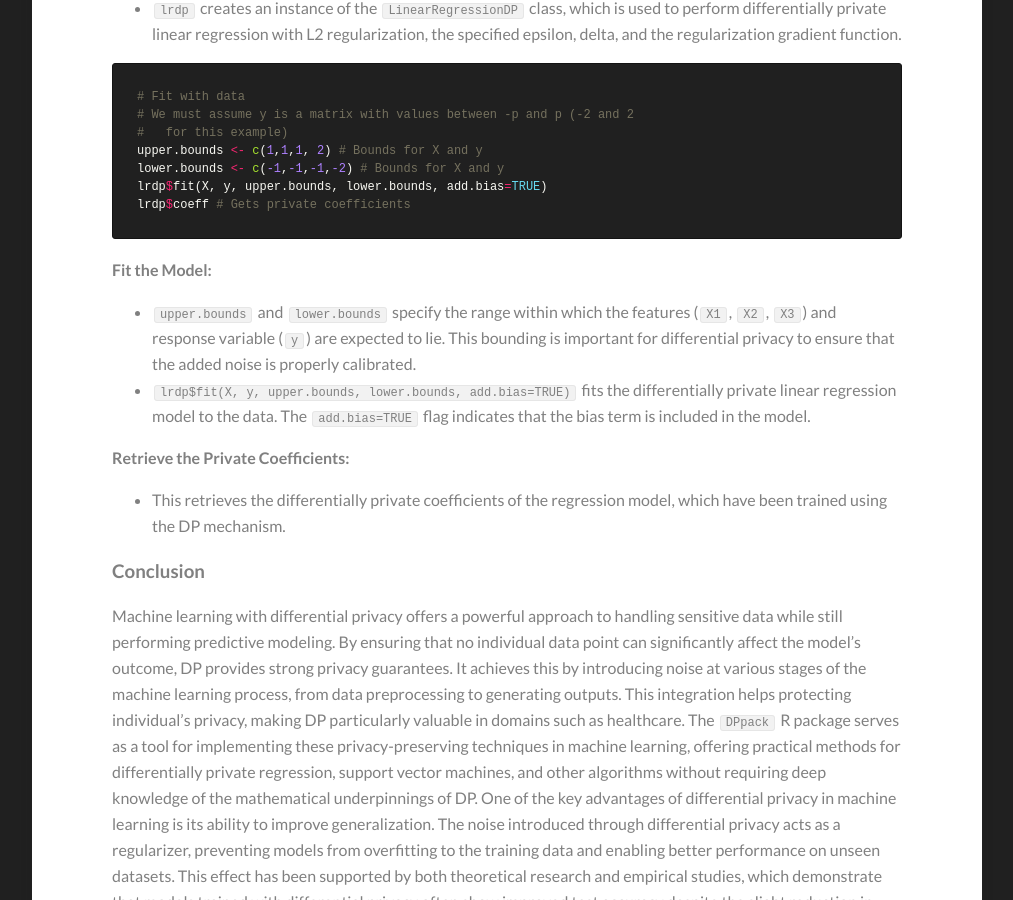
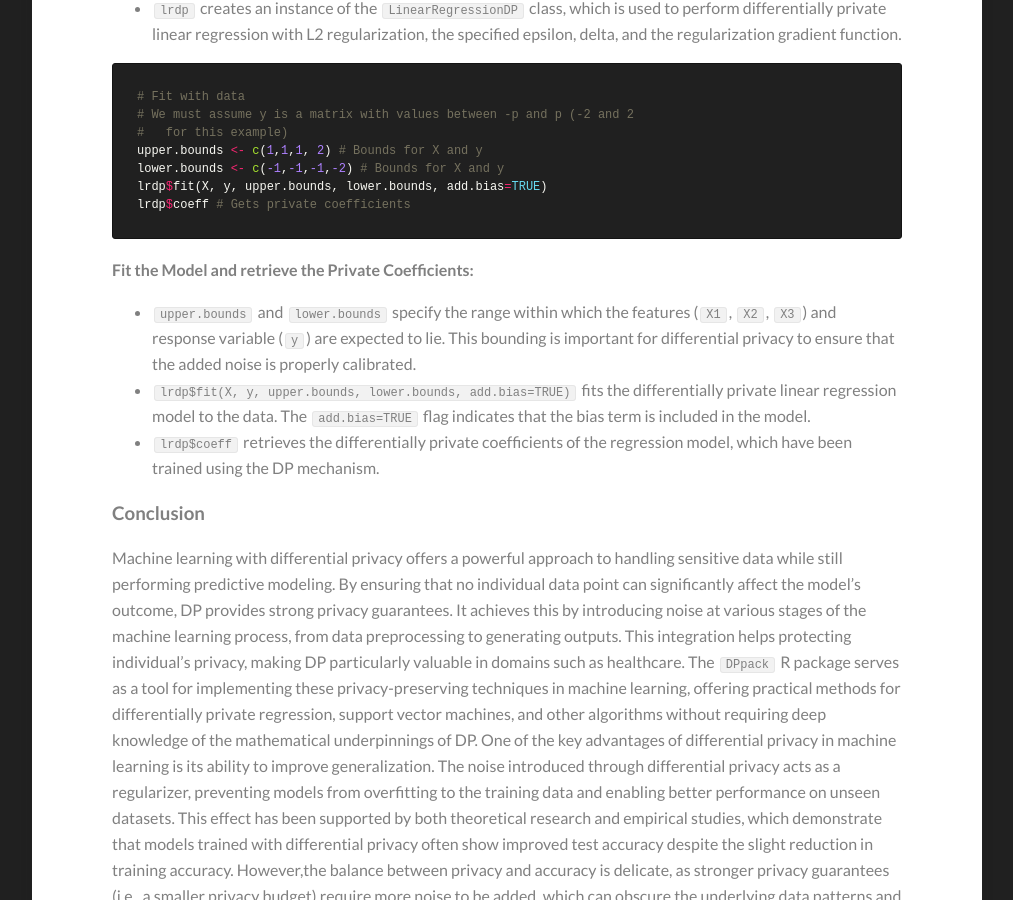
Before and after one commit to Kamran-Afzali/Kamran-Afzali.github.io, a Jekyll site: the page built from _posts/2025-01-25-DP_ML.md, in a window 1280 px wide and 900 px high, scrolled down 4041 px. Shown: the whole window, without its empty margins (133-1146 px from the left). Built offline with Jekyll 4.4.1, drawn with Linux system fonts in a browser that asks for light colours.

Commit message:
Update 2025-01-25-DP_ML.md

````diff
--- a/_posts/2025-01-25-DP_ML.md
+++ b/_posts/2025-01-25-DP_ML.md
@@ -84,15 +84,11 @@ lrdp$fit(X, y, upper.bounds, lower.bounds, add.bias=TRUE)
 lrdp$coeff # Gets private coefficients
 ```
 
-**Fit the Model:**
+**Fit the Model and retrieve the Private Coefficients:**
 
    - `upper.bounds` and `lower.bounds` specify the range within which the features (`X1`, `X2`, `X3`) and response variable (`y`) are expected to lie. This bounding is important for differential privacy to ensure that the added noise is properly calibrated.
    - `lrdp$fit(X, y, upper.bounds, lower.bounds, add.bias=TRUE)` fits the differentially private linear regression model to the data. The `add.bias=TRUE` flag indicates that the bias term is included in the model.
-
-**Retrieve the Private Coefficients:**
-
-   - This retrieves the differentially private coefficients of the regression model, which have been trained using the DP mechanism.
-
+   - `lrdp$coeff` retrieves the differentially private coefficients of the regression model, which have been trained using the DP mechanism.
 
 ### **Conclusion**
 
````
